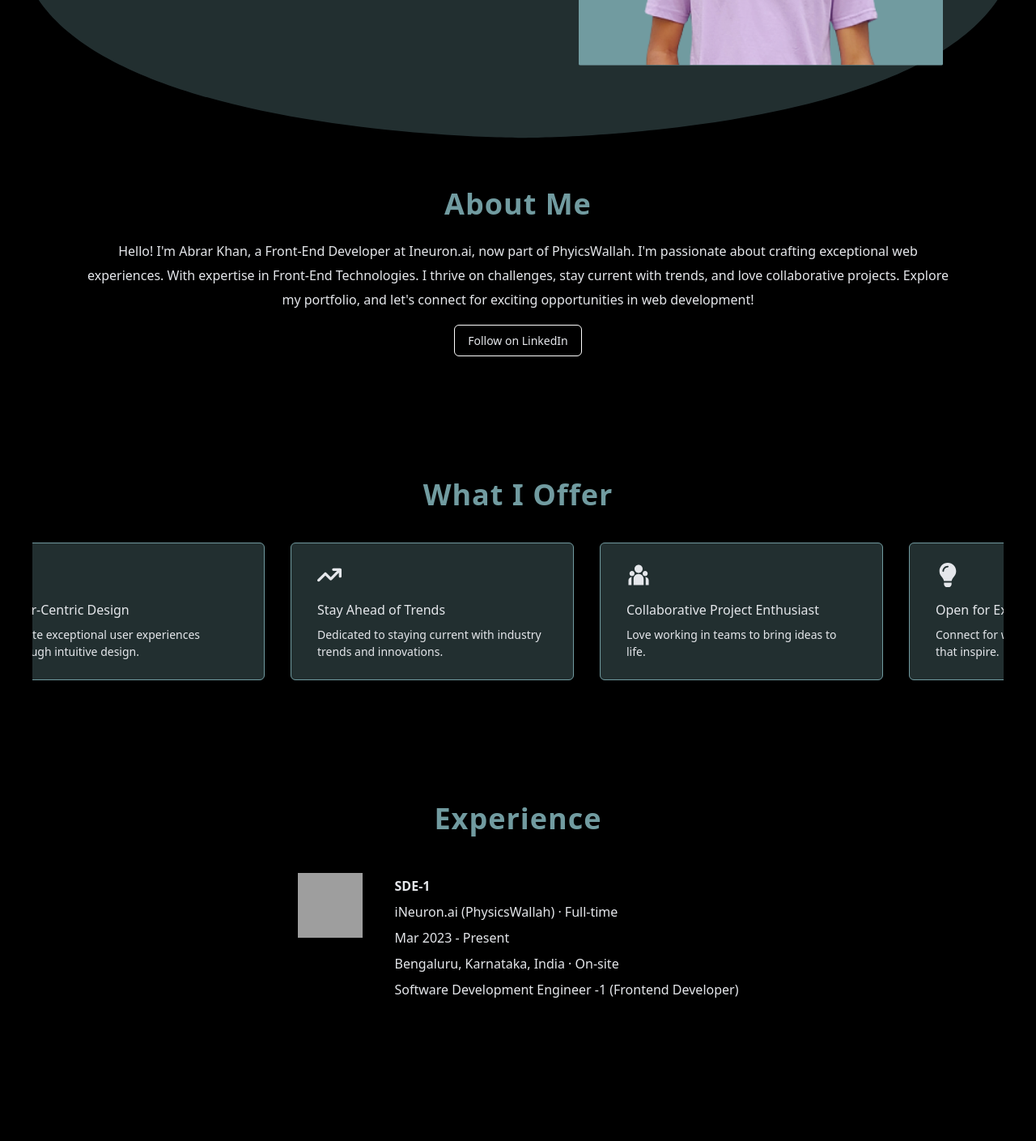
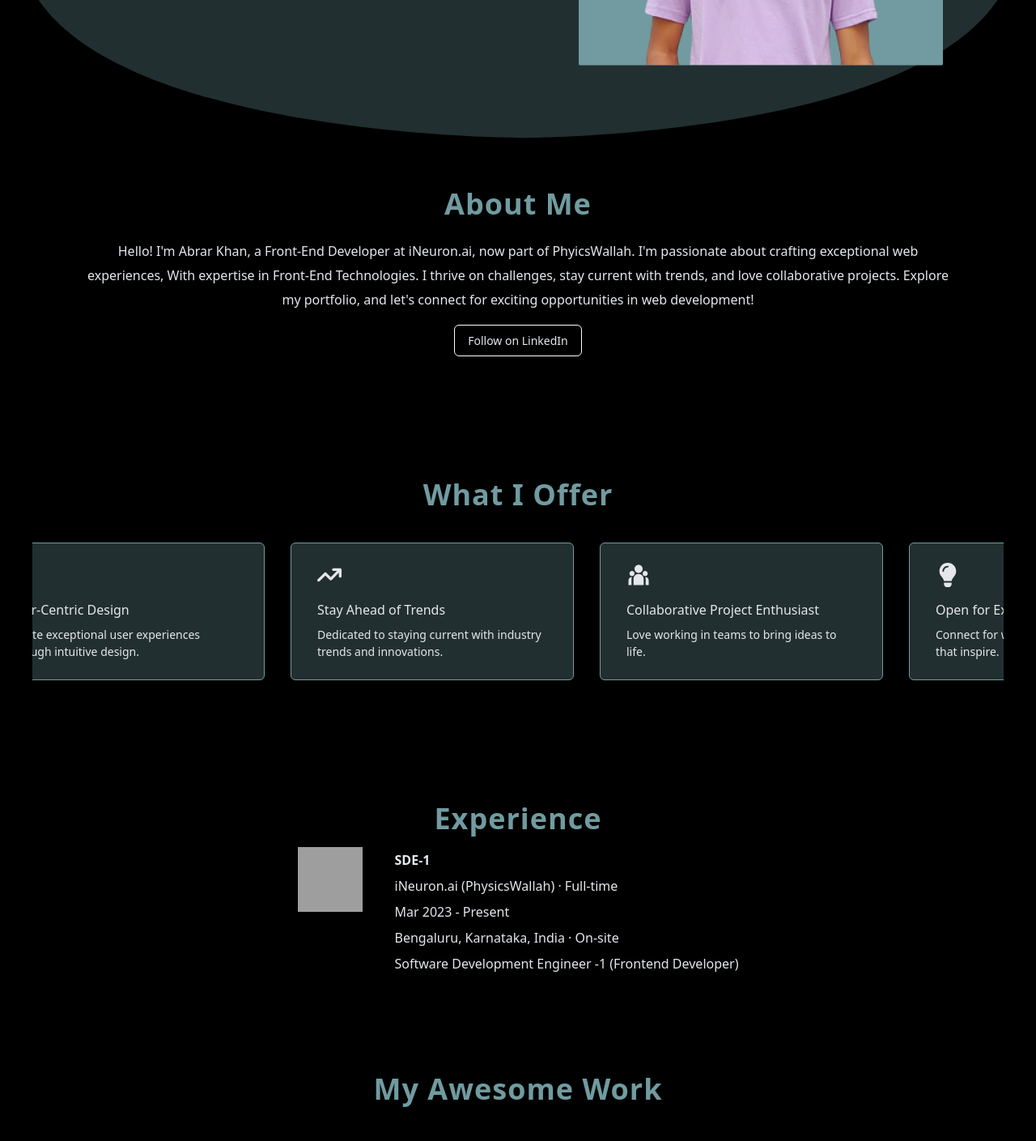
Before and after one commit to heyabrar/heyabrar.github.io, a React (Create React App) app: page / in a window 1280 px wide. Shown: the part 517-1926 px from the top of the page at 81% size. Built offline with nearby package versions, Linux system fonts and the light colour scheme; grey boxes are pictures that could not be loaded.

Commit message:
style: Style fixes

```diff
--- a/src/App.tsx
+++ b/src/App.tsx
@@ -90,7 +90,7 @@ function App() {
             <Experience />
           </div>
 
-          <div className="mt-14 lg:mt-32" ref={projectRef}>
+          <div className="mt-14 lg:mt-28" ref={projectRef}>
             <Projects />
           </div>
 
--- a/src/Components/Experience/index.tsx
+++ b/src/Components/Experience/index.tsx
@@ -14,7 +14,7 @@ const Experience = () => {
         <div className="lg:mt-2">
           {jobExperience?.map((item) => {
             return (
-              <div className="flex flex-col gap-y-5 gap-x-10 w-full px-4 py-8 rounded-md md:flex-row md:!w-fit md:mx-auto">
+              <div className="flex flex-col gap-y-5 gap-x-10 w-full rounded-md md:flex-row md:!w-fit md:mx-auto">
                 <img
                   src={item?.organization?.image}
                   alt={item?.organization?.title}
--- a/src/Components/WhatIOffer/index.tsx
+++ b/src/Components/WhatIOffer/index.tsx
@@ -14,7 +14,6 @@ const WhatIOffer = () => {
       const slider = document.querySelector(".slider-container");
       const scrollWidth = slider?.scrollWidth;
       const clientWidth = slider?.clientWidth;
-
       setScrollPosition((prevPosition) => {
         if (scrollWidth && clientWidth) {
           if (prevPosition >= scrollWidth - clientWidth) {
@@ -32,7 +31,7 @@ const WhatIOffer = () => {
   }, [isHovered]);
 
   return (
-    <Fade>
+    <Fade bottom>
       <HeaderTitle title="What I Offer" />
       <div className="overflow-hidden">
         <div
--- a/src/utils/constants.tsx
+++ b/src/utils/constants.tsx
@@ -18,7 +18,7 @@ import PwSkillsCheckoutImage from "../assets/Images/Projects/PWSkillsCheckout/im
 import PwSkillsCheckoutHoverImage from "../assets/Images/Projects/PWSkillsCheckout/hoverImage.webp";
 
 const aboutContent = {
-  text: "Hello! I'm Abrar Khan, a Front-End Developer at Ineuron.ai, now part of PhyicsWallah. I'm passionate about crafting exceptional web experiences. With expertise in Front-End Technologies. I thrive on challenges, stay current with trends, and love collaborative projects. Explore my portfolio, and let's connect for exciting opportunities in web development!",
+  text: "Hello! I'm Abrar Khan, a Front-End Developer at iNeuron.ai, now part of PhyicsWallah. I'm passionate about crafting exceptional web experiences, With expertise in Front-End Technologies. I thrive on challenges, stay current with trends, and love collaborative projects. Explore my portfolio, and let's connect for exciting opportunities in web development!",
 };
 
 const linkedInURL = "https://www.linkedin.com/in/heyabrar";
```
